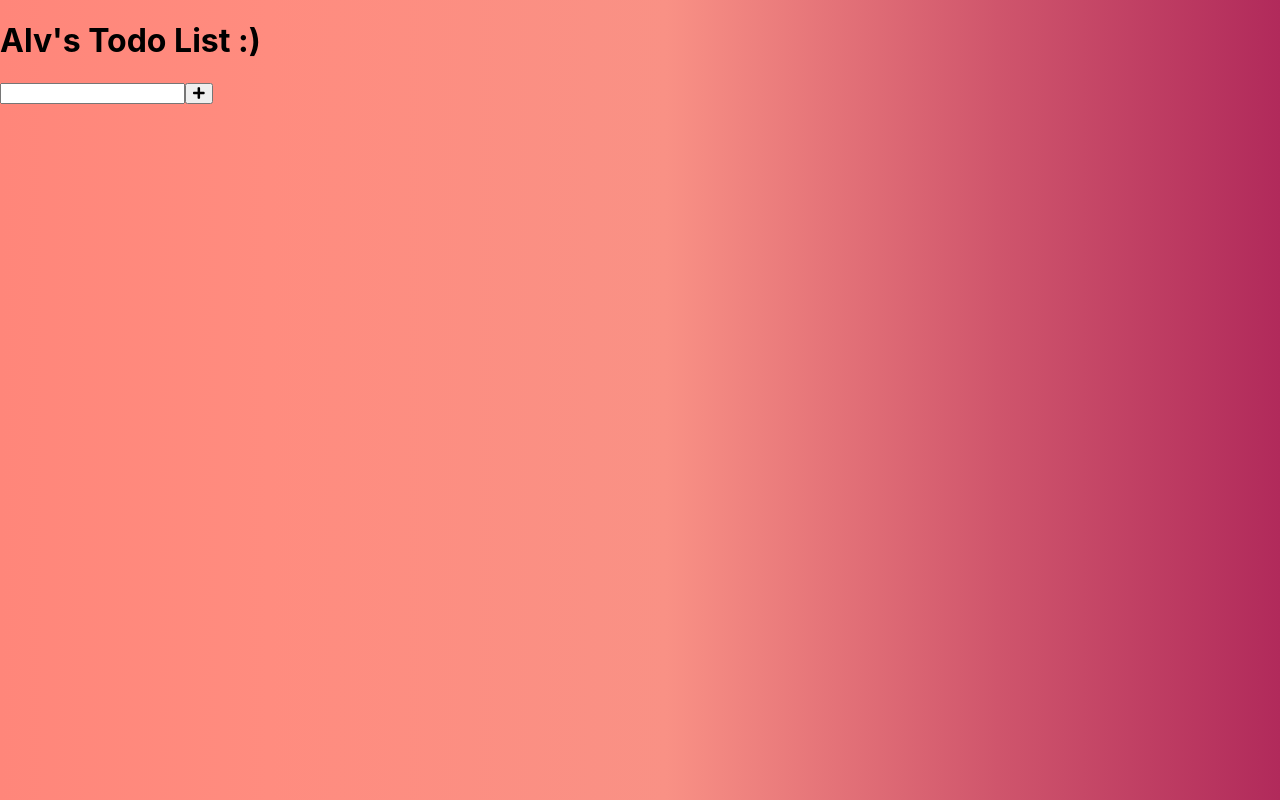
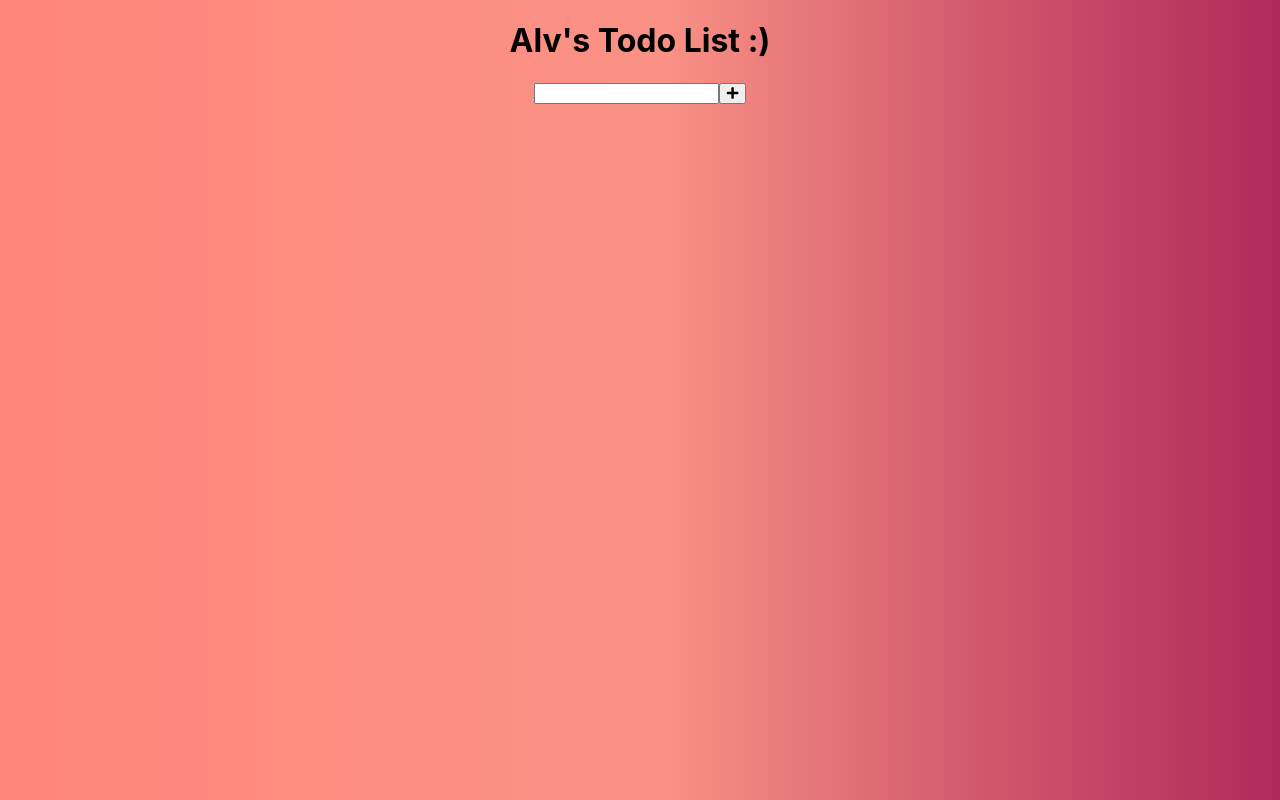
Before and after one commit to alvinbilog/todo-list-reactjs, a React (Create React App) app: page / in a window 1280 px wide. Built offline with nearby package versions, Linux system fonts and the light colour scheme.

Commit message:
Updated
If todo list is blank it will not be save, it will alert instead

```diff
--- a/src/App.css
+++ b/src/App.css
@@ -8,6 +8,9 @@ body {
     #cf556c 78%,
     #b12a5b 100%
   );
+  display: flex;
+  text-align: center;
+  justify-content: center;
 }
 .todo-item {
   list-style-type: none;
--- a/src/Form.js
+++ b/src/Form.js
@@ -3,21 +3,28 @@ import React from "react";
 const Form = ({ inputText, setInputText, setTodos, todos }) => {
   const inputTextHandler = e => {
     setInputText(e.target.value);
+    console.log(e.target.value);
   };
 
   const submitTodoHandler = e => {
     e.preventDefault();
-    setTodos([
-      ...todos,
-      { text: inputText, completed: false, id: Math.random() * 1000 },
-    ]);
-    setInputText("");
+    if (e.target.parentElement.previousSibling.defaultValue === "") {
+      alert("Todo list is empty!");
+    } else {
+      setTodos([
+        ...todos,
+        { text: inputText, completed: false, id: Math.random() * 1000 },
+      ]);
+      setInputText("");
+    }
+    //console.log(e.target.parentElement.previousSibling.defaultValue);
   };
 
   return (
     <form className="form">
       <input
         type="text"
+        required
         className="inputText"
         onChange={inputTextHandler}
         value={inputText}
```
